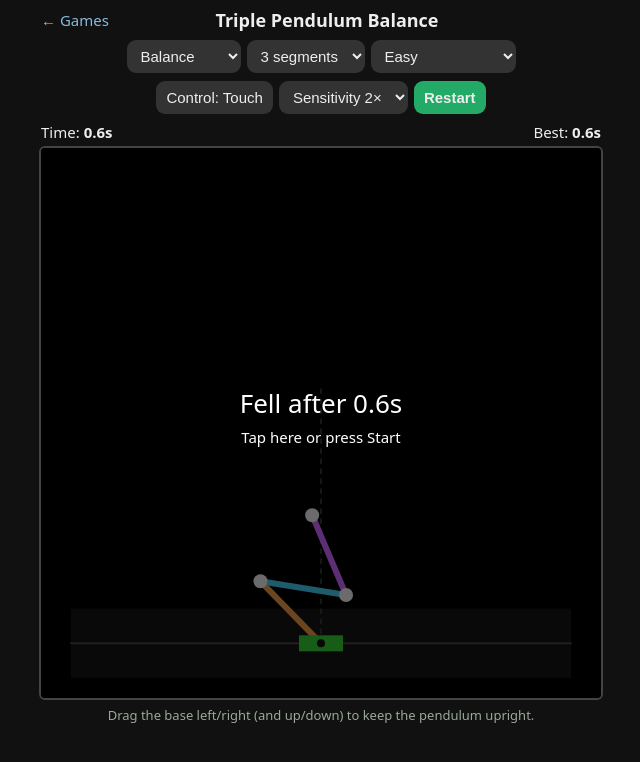
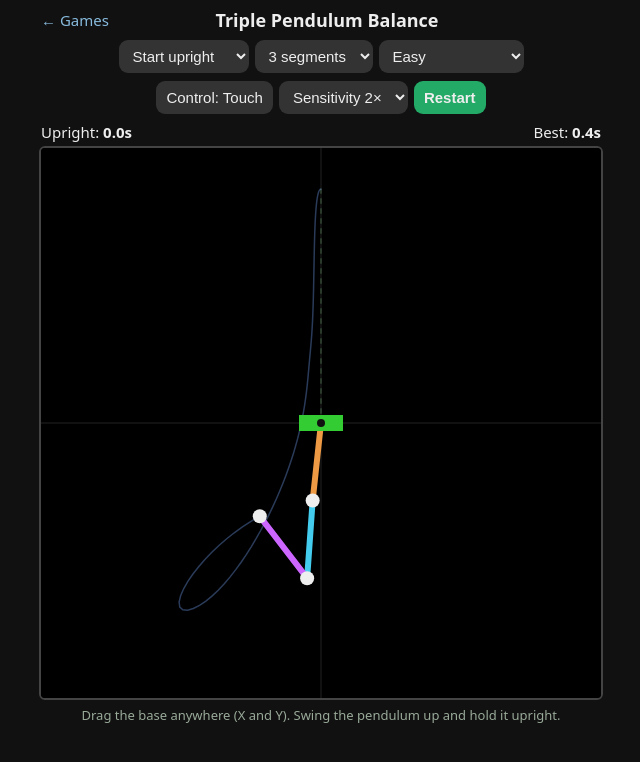
Before and after one commit to Dip3095/Games, a plain HTML site: page triple-pendulum.html in a window 1280 px wide. Both pictures are taken after a click on the button "Start". Shown: the whole page, without its empty margins (319-959 px from the left). Drawn offline with Linux system fonts and the light colour scheme.

Commit message:
Pendulum: base starts at centre and moves freely in XY, no game over (swing back up), track upright streak
Co-Authored-By: Claude Opus 5.5 <noreply@anthropic.com>
Claude-Session: https://claude.ai/code/session_015Ue9L4828KeHp2EzeaVNCA

```diff
--- a/triple-pendulum.html
+++ b/triple-pendulum.html
@@ -32,8 +32,8 @@
 </header>
 <div class="row">
   <select id="mode" aria-label="Mode">
-    <option value="balance">Balance</option>
-    <option value="free">Free swing</option>
+    <option value="balance">Start upright</option>
+    <option value="swing">Start hanging</option>
   </select>
   <select id="segments" aria-label="Segments">
     <option value="1">1 segment</option>
@@ -55,14 +55,14 @@
   </select>
   <button id="start">Start</button>
 </div>
-<div id="hud"><span>Time: <b id="time">0.0s</b></span><span>Best: <b id="best">0.0s</b></span></div>
+<div id="hud"><span>Upright: <b id="time">0.0s</b></span><span>Best: <b id="best">0.0s</b></span></div>
 <canvas id="c"></canvas>
-<p id="info">Drag the base left/right (and up/down) to keep the pendulum upright.</p>
+<p id="info"></p>
 <script>
 // ---------- Physics: n-link pendulum of point masses on a moving pivot ----------
 // Angles are measured from straight down (upright = PI). y axis points down.
 // Pivot acceleration (ax, ay) acts as a change in effective gravity: g_eff = (-ax, G - ay).
-const G = 9.81, L = 0.3, MASS = 1, Y_TRAVEL = 0.12;
+const G = 9.81, L = 0.3, MASS = 1;
 const DIFF = {
   easy:   {timeScale: 0.35, damping: 0.02},
   normal: {timeScale: 0.6,  damping: 0.008},
@@ -145,21 +145,24 @@ function pivotAccel() {
     ax = gain * phoneAcc.x - 6 * pivot.x - 5 * pivot.vx;
     ay = gain * phoneAcc.y - 6 * pivot.y - 5 * pivot.vy;
   } else {
-    // Base chases the finger (critically damped spring)
-    ax = 150 * (target.x - pivot.x) - 24 * pivot.vx;
-    ay = 150 * (target.y - pivot.y) - 24 * pivot.vy;
+    // Base chases the finger (critically damped spring), tuned so it keeps up with the
+    // finger in real time even when the simulation runs in slow motion.
+    const k = 150 / (timeScale * timeScale), c = 24 / timeScale;
+    ax = k * (target.x - pivot.x) - c * pivot.vx;
+    ay = k * (target.y - pivot.y) - c * pivot.vy;
   }
   // Soft walls at the ends of the track
   const wall = (p, v, lim) => Math.abs(p) > lim ? -400 * (p - Math.sign(p) * lim) - 30 * v : 0;
   ax += wall(pivot.x, pivot.vx, xMax);
-  ay += wall(pivot.y, pivot.vy, Y_TRAVEL);
-  const cap = 80;
+  ay += wall(pivot.y, pivot.vy, layout.yMax);
+  const cap = 80 / (control === 'touch' ? timeScale * timeScale : 1);
   return {ax: Math.max(-cap, Math.min(cap, ax)), ay: Math.max(-cap, Math.min(cap, ay))};
 }
 
 function onMotion(e) {
   const a = e.acceleration;
   if (!a || a.x == null || a.y == null) { info('No motion data from this device. Use Touch control.'); return; }
+  // Only the screen-plane axes (x, y) are used; z (towards/away from you) is ignored.
   // Device axes: x right, y up. Map to screen x right / y down for the current rotation.
   let x = a.x, yUp = a.y;
   const ang = (screen.orientation && screen.orientation.angle) ?? window.orientation ?? 0;
@@ -201,12 +204,11 @@ async function setControl(c) {
 const canvas = document.getElementById('c'), ctx = canvas.getContext('2d');
 const $ = id => document.getElementById(id);
 const ctrlBtn = $('control'), startBtn = $('start');
-let state = 'ready', mode = 'balance', elapsed = 0, trail = [];
+let state = 'ready', mode = 'balance', streak = 0, best = 0, trail = [];
 let layout = {};
 
 function hint() {
-  return mode === 'free' ? 'Free swing: watch the chaos, drag the base to stir it up.'
-                         : 'Drag the base left/right (and up/down) to keep the pendulum upright.';
+  return 'Drag the base anywhere (X and Y). Swing the pendulum up and hold it upright.';
 }
 function info(t) { $('info').textContent = t; }
 function bestKey() { return `tpb-best-${n}-${$('difficulty').value}`; }
@@ -217,17 +219,15 @@ function resetPendulum() {
   n = +$('segments').value;
   mode = $('mode').value;
   ({damping, timeScale} = DIFF[$('difficulty').value]);
-  if (mode === 'balance') {
-    th = Array.from({length: n}, () => Math.PI + (Math.random() - 0.5) * 0.03);
-  } else {
-    th = Array.from({length: n}, (_, i) => Math.PI / 2 + (Math.random() - 0.5) * 0.2 + i * 0.3);
-  }
+  th = mode === 'balance'
+    ? Array.from({length: n}, () => Math.PI + (Math.random() - 0.5) * 0.03) // upright, tiny wobble
+    : Array.from({length: n}, () => (Math.random() - 0.5) * 0.1);           // hanging down
   om = new Array(n).fill(0);
   pivot.x = pivot.y = pivot.vx = pivot.vy = 0;
   target.x = target.y = 0;
-  elapsed = 0; trail = [];
+  streak = 0; trail = []; best = loadBest();
   $('time').textContent = '0.0s';
-  $('best').textContent = mode === 'balance' ? loadBest().toFixed(1) + 's' : '–';
+  $('best').textContent = best.toFixed(1) + 's';
   if (control === 'touch') info(hint());
   resize();
 }
@@ -241,16 +241,10 @@ function resize() {
   canvas.style.width = W + 'px'; canvas.style.height = H + 'px';
   canvas.width = Math.round(W * dpr); canvas.height = Math.round(H * dpr);
   ctx.setTransform(dpr, 0, 0, dpr, 0, 0);
-  const reach = n * L;
-  let s, cy;
-  if (mode === 'balance') {
-    s = Math.min((H - 40) / (reach + 2 * Y_TRAVEL), (W / 2 - 20) / reach);
-    cy = H - 20 - Y_TRAVEL * s;
-  } else {
-    s = Math.min((H / 2 - 20) / (reach + Y_TRAVEL), (W / 2 - 20) / reach);
-    cy = H / 2;
-  }
-  layout = {W, H, s, cx: W / 2, cy, xMax: Math.max(0.2, (W / 2 - 30) / s)};
+  // Base rests at the centre; the pendulum fits above or below it. The base can travel over
+  // the whole board in X and Y.
+  const s = 0.85 * Math.min(W / 2, H / 2) / (n * L);
+  layout = {W, H, s, cx: W / 2, cy: H / 2, xMax: (W / 2 - 26) / s, yMax: (H / 2 - 12) / s};
 }
 
 function toScreen(x, y) { return [layout.cx + x * layout.s, layout.cy + y * layout.s]; }
@@ -269,7 +263,7 @@ function frame(now) {
       if (keys.ArrowLeft) target.x -= v; if (keys.ArrowRight) target.x += v;
       if (keys.ArrowUp) target.y -= v;   if (keys.ArrowDown) target.y += v;
       target.x = Math.max(-layout.xMax, Math.min(layout.xMax, target.x));
-      target.y = Math.max(-Y_TRAVEL, Math.min(Y_TRAVEL, target.y));
+      target.y = Math.max(-layout.yMax, Math.min(layout.yMax, target.y));
     }
     const simDt = dtReal * timeScale, steps = Math.ceil(simDt / 0.002), h = simDt / steps;
     for (let k = 0; k < steps; k++) {
@@ -278,38 +272,34 @@ function frame(now) {
       pivot.vx += ax * h; pivot.vy += ay * h;
       pivot.x += pivot.vx * h; pivot.y += pivot.vy * h;
     }
-    elapsed += simDt;
-    $('time').textContent = elapsed.toFixed(1) + 's';
-    if (mode === 'free') {
-      let x = pivot.x, y = pivot.y;
-      th.forEach(t => { x += L * Math.sin(t); y += L * Math.cos(t); });
-      trail.push([x, y]); if (trail.length > 400) trail.shift();
-    } else {
-      if (tipHeight() < 0.5 * n * L) {
-        state = 'over';
-        if (elapsed > loadBest()) { saveBest(elapsed); $('best').textContent = elapsed.toFixed(1) + 's'; }
-      }
+    // No game over: count how long the pendulum is held upright; a fall just resets the streak.
+    if (tipHeight() >= 0.9 * n * L) {
+      streak += simDt;
+      if (streak > best) { best = streak; $('best').textContent = best.toFixed(1) + 's'; }
+    } else if (streak > 0) {
+      if (streak >= best) saveBest(best);
+      streak = 0;
     }
+    $('time').textContent = streak.toFixed(1) + 's';
+    let x = pivot.x, y = pivot.y;
+    th.forEach(t => { x += L * Math.sin(t); y += L * Math.cos(t); });
+    trail.push([x, y]); if (trail.length > 300) trail.shift();
   }
   draw();
   requestAnimationFrame(frame);
 }
 
 function draw() {
-  const {W, H, s, xMax} = layout;
+  const {W, H, s} = layout;
   ctx.fillStyle = '#000'; ctx.fillRect(0, 0, W, H);
-  // Track and vertical travel zone
-  const [lx, ty] = toScreen(-xMax, -Y_TRAVEL), [rx, by] = toScreen(xMax, Y_TRAVEL);
-  ctx.fillStyle = '#151515'; ctx.fillRect(lx, ty, rx - lx, by - ty);
-  const [, cyy] = toScreen(0, 0);
-  ctx.strokeStyle = '#444'; ctx.lineWidth = 2;
-  ctx.beginPath(); ctx.moveTo(lx, cyy); ctx.lineTo(rx, cyy); ctx.stroke();
-  // Upright guide
-  if (mode === 'balance') {
-    const [gx, gy] = toScreen(pivot.x, pivot.y);
-    ctx.setLineDash([4, 6]); ctx.strokeStyle = '#2a3a2a';
-    ctx.beginPath(); ctx.moveTo(gx, gy); ctx.lineTo(gx, gy - n * L * s); ctx.stroke(); ctx.setLineDash([]);
-  }
+  // Centre cross-hair (base home position)
+  const [cx0, cy0] = toScreen(0, 0);
+  ctx.strokeStyle = '#222'; ctx.lineWidth = 1;
+  ctx.beginPath(); ctx.moveTo(0, cy0); ctx.lineTo(W, cy0); ctx.moveTo(cx0, 0); ctx.lineTo(cx0, H); ctx.stroke();
+  // Upright guide (green when held upright)
+  const [gx, gy] = toScreen(pivot.x, pivot.y);
+  ctx.setLineDash([4, 6]); ctx.strokeStyle = streak > 0 ? '#2a6' : '#2a3a2a'; ctx.lineWidth = 2;
+  ctx.beginPath(); ctx.moveTo(gx, gy); ctx.lineTo(gx, gy - n * L * s); ctx.stroke(); ctx.setLineDash([]);
   // Trail
   if (trail.length > 1) {
     ctx.strokeStyle = 'rgba(120,170,255,0.35)'; ctx.lineWidth = 1.5; ctx.beginPath();
@@ -339,7 +329,7 @@ function draw() {
     ctx.fillStyle = 'rgba(0,0,0,0.55)'; ctx.fillRect(0, 0, W, H);
     ctx.fillStyle = '#fff'; ctx.textAlign = 'center';
     ctx.font = '26px system-ui';
-    ctx.fillText(state === 'over' ? `Fell after ${elapsed.toFixed(1)}s` : 'Triple Pendulum Balance', W / 2, H / 2 - 10);
+    ctx.fillText('Triple Pendulum Balance', W / 2, H / 2 - 10);
     ctx.font = '15px system-ui';
     ctx.fillText('Tap here or press Start', W / 2, H / 2 + 20);
   }
@@ -364,7 +354,7 @@ canvas.addEventListener('pointermove', e => {
   if (!dragging) return;
   const p = pointerToMetres(e);
   target.x = Math.max(-layout.xMax, Math.min(layout.xMax, p.x + canvas._grab.dx));
-  target.y = Math.max(-Y_TRAVEL, Math.min(Y_TRAVEL, p.y + canvas._grab.dy));
+  target.y = Math.max(-layout.yMax, Math.min(layout.yMax, p.y + canvas._grab.dy));
 });
 const endDrag = () => { dragging = false; };
 canvas.addEventListener('pointerup', endDrag);
```
